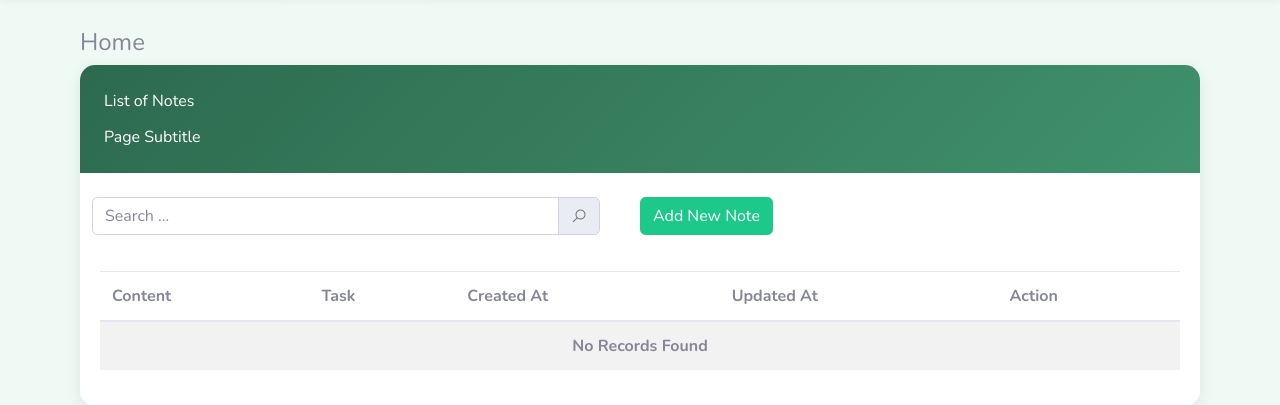
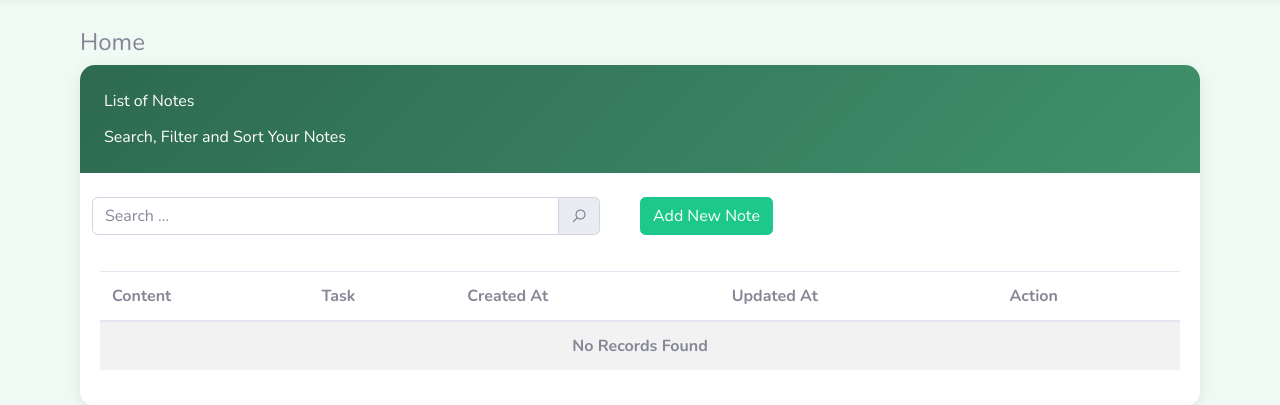
Before and after one commit to YG-paaleee/Hangarin, a Django app: page /note_list in a window 1280 px wide. Shown: the part 74-479 px from the top of the page. Run offline with Django 5.2, Linux system fonts and the light colour scheme; data that the repository does not hold is empty; some libraries are stand-ins or nearby versions.

Commit message:
fix some bugs

```diff
--- a/projectsite/templates/note_list.html
+++ b/projectsite/templates/note_list.html
@@ -7,7 +7,7 @@
           <div class="card">
             <div class="card-header">
               <div class="card-title">List of Notes</div>
-              <div class="card-category">Page Subtitle</div>
+              <div class="card-category">Search, Filter and Sort Your Notes</div>
             </div>
             <br />
                 <div class="col-md-12 row">
--- a/projectsite/templates/priority_list.html
+++ b/projectsite/templates/priority_list.html
@@ -7,7 +7,7 @@
           <div class="card">
             <div class="card-header">
               <div class="card-title">List of Priority</div>
-              <div class="card-category">Page Subtitle</div>
+              <div class="card-category">Search, Filter and Sort Your Priority</div>
             </div>
             <br />
                 <div class="col-md-12 row">
--- a/projectsite/templates/subtask_list.html
+++ b/projectsite/templates/subtask_list.html
@@ -7,7 +7,7 @@
           <div class="card">
             <div class="card-header">
               <div class="card-title">List of SubTasks</div>
-              <div class="card-category">Page Subtitle</div>
+              <div class="card-category">Search, Filter and Sort Your SubTasks</div>
             </div>
             <br />
                 <div class="col-md-12 row">
```
